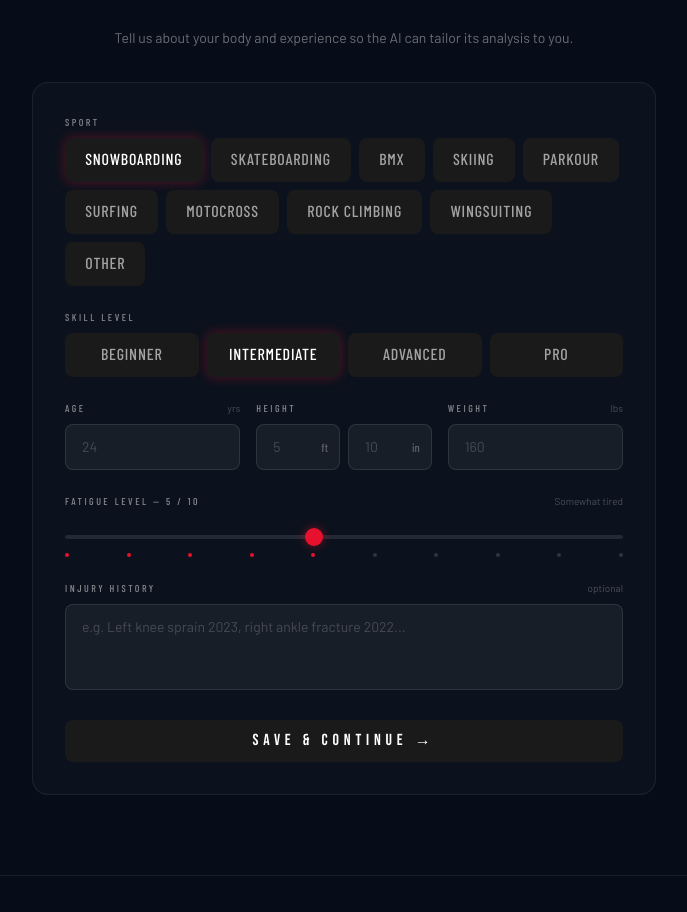
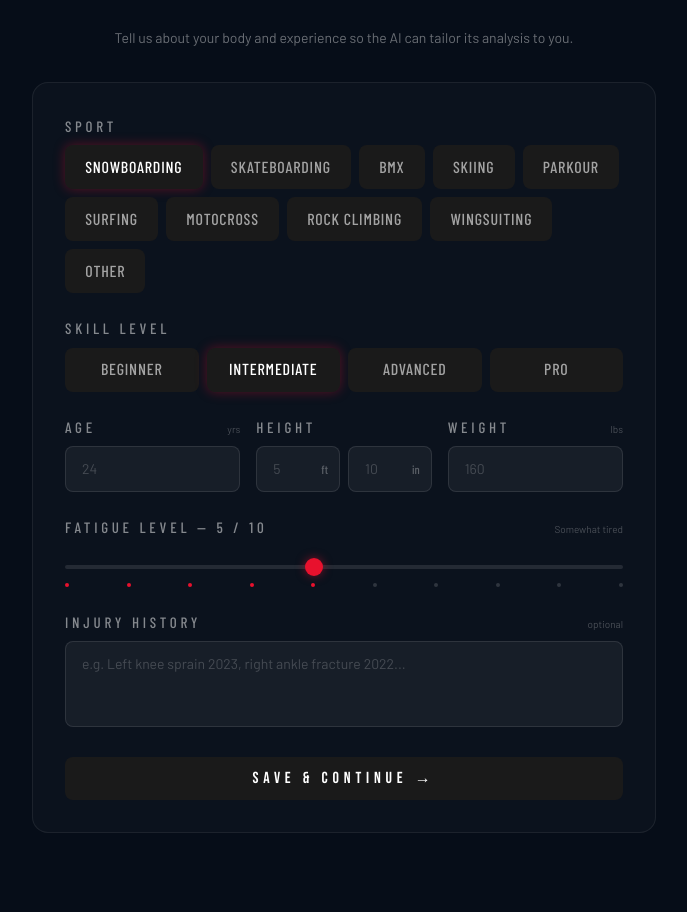
Before and after one commit to KyleKDang/redwings-ai, a React app in the folder frontend/: page / in a window 1280 px wide. Shown: the part 893-1805 px from the top of the page, without its empty margins (296-983 px from the left). Built offline with nearby package versions, Linux system fonts and the light colour scheme; the HTML template or start-up script is replaced by a standard one.

Commit message:
Changed text size

```diff
--- a/frontend/src/components/ProfileForm.jsx
+++ b/frontend/src/components/ProfileForm.jsx
@@ -8,7 +8,7 @@ function Field({ label, hint, children }) {
   return (
     <div className="space-y-2">
       <div className="flex items-baseline justify-between">
-        <label className="text-[10px] font-condensed tracking-[0.25em] uppercase text-white/50">{label}</label>
+        <label className="text-[15px] font-condensed tracking-[0.25em] uppercase text-white/50">{label}</label>
         {hint && <span className="text-[10px] text-white/25 font-body">{hint}</span>}
       </div>
       {children}
--- a/frontend/src/components/VideoFeedback.jsx
+++ b/frontend/src/components/VideoFeedback.jsx
@@ -24,7 +24,6 @@ function VideoFeedback({ profile, onResult }) {
         }
 
         setLoading(true);
-        setOutput("Working on it . . .");
         setError("");
 
         const data = new FormData();
```
